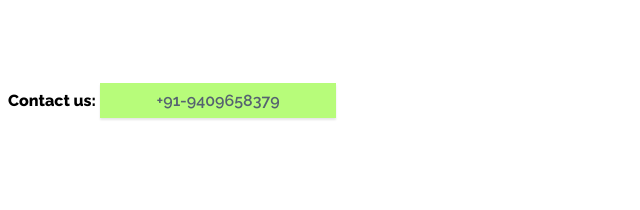
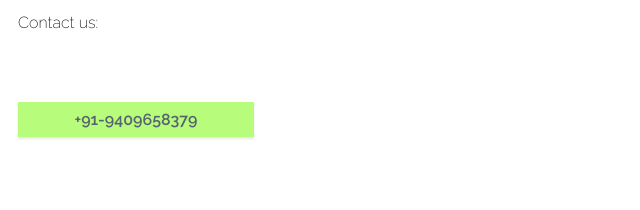
Before and after one commit to sanketmehta7/cengine-physical, a plain HTML site: page index.html in a window 1280 px wide. Shown: the part 415-625 px from the top of the page, without its empty margins (0-640 px from the left). Drawn offline with Linux system fonts and the light colour scheme.

Commit message:
content 1.3

```diff
--- a/index.html
+++ b/index.html
@@ -42,7 +42,9 @@
         		<li>Logo Design</li>
         	</ul>
         </p>
-        <b>Contact us:</b>
-        <a class="button" href="tel:+919409658379">+91-9409658379</a>
+        <div style="margin:10px">
+        	Contact us:<br/>
+	        <a class="button" href="tel:+919409658379">+91-9409658379</a>
+	    </div>
     </body>
 </html>
```
